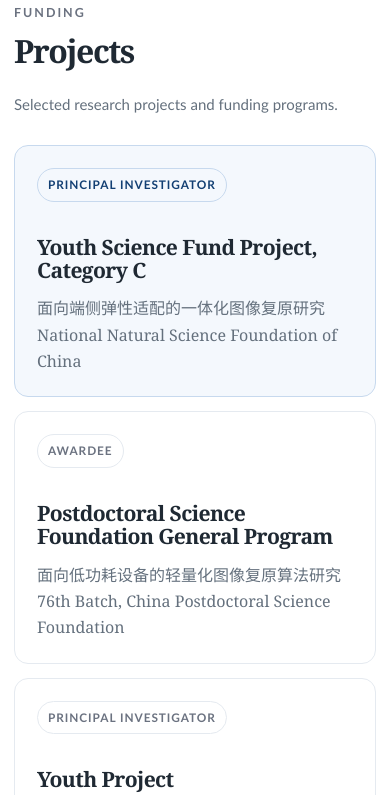
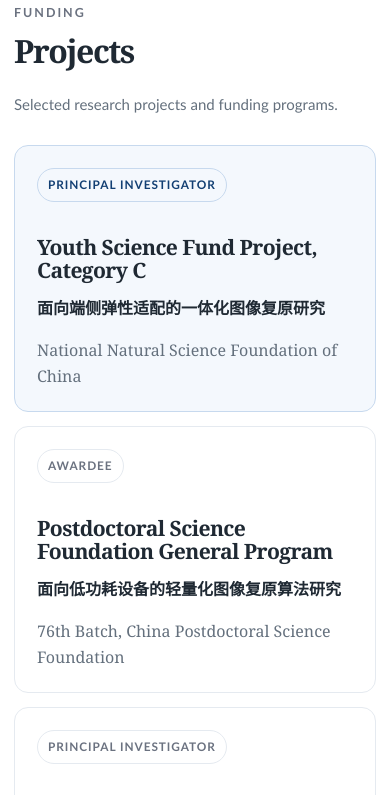
Before and after one commit to ZhangDY827/dyzhang.github.io, a plain HTML site: page index.html in a window 390 px wide. Shown: the part 1886-2681 px from the top of the page. Drawn offline with Linux system fonts and the light colour scheme.

Commit message:
Update main.css

```diff
--- a/main.css
+++ b/main.css
@@ -288,7 +288,7 @@ h3 {
 
 .project-list {
   display: grid;
-  grid-template-columns: repeat(4, minmax(0, 1fr));
+  grid-template-columns: repeat(3, minmax(0, 1fr));
   gap: 14px;
 }
 
@@ -296,7 +296,6 @@ h3 {
   min-height: 220px;
   display: flex;
   flex-direction: column;
-  justify-content: space-between;
   padding: 22px;
   border: 1px solid var(--line);
   border-radius: 14px;
@@ -341,6 +340,20 @@ h3 {
 
 .project-card.featured p {
   color: var(--muted);
+}
+
+.project-card p.project-title {
+  margin-bottom: 14px;
+  color: var(--ink);
+  font-family: "PingFang SC", "Microsoft YaHei", sans-serif;
+  font-size: 1rem;
+  font-weight: 600;
+  line-height: 1.7;
+  text-wrap: balance;
+}
+
+.project-card > p:last-child {
+  margin-top: auto;
 }
 
 .news-list {
@@ -433,6 +446,12 @@ h3 {
   font-size: 0.92rem;
 }
 
+@media (max-width: 1100px) {
+  .project-list {
+    grid-template-columns: repeat(2, minmax(0, 1fr));
+  }
+}
+
 @media (max-width: 820px) {
   .nav {
     align-items: flex-start;
@@ -456,7 +475,6 @@ h3 {
   }
 
   .news-list,
-  .project-list,
   .service-cards {
     grid-template-columns: 1fr;
   }
@@ -476,6 +494,10 @@ h3 {
 }
 
 @media (max-width: 560px) {
+  .project-list {
+    grid-template-columns: 1fr;
+  }
+
   main,
   .footer,
   .nav {
```
